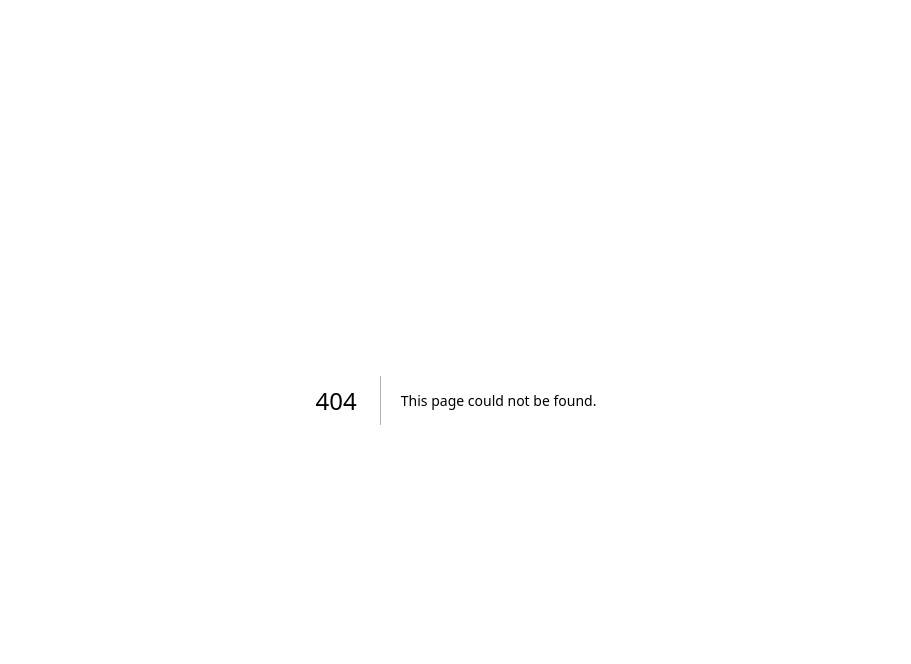
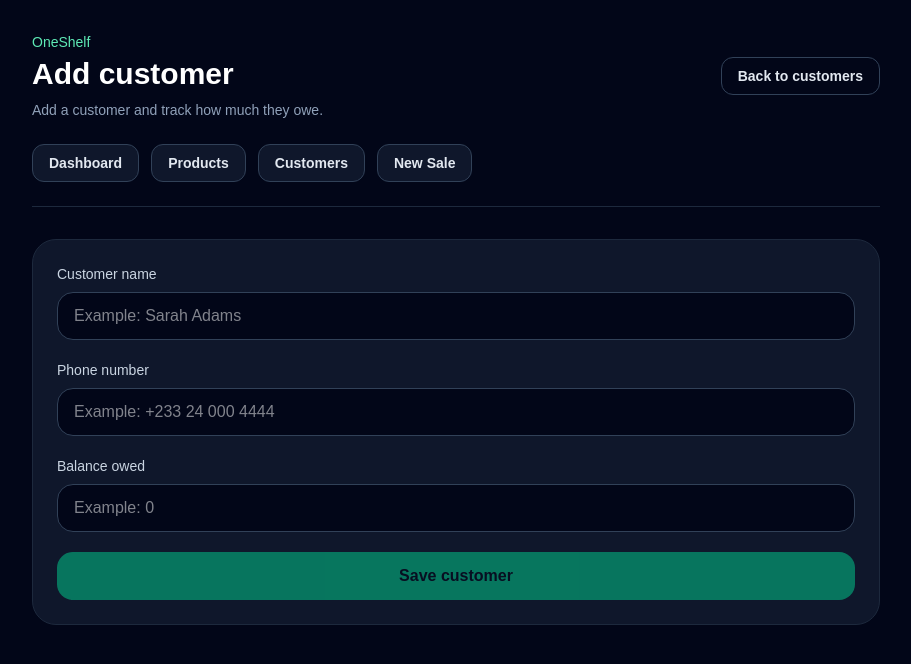
Before and after one commit to Jerox-A/oneshelf, a Next.js app: page /customers/new in a window 1280 px wide. Before the commit this address had no page. Shown: the top 664 px of the page, without its empty margins (184-1095 px from the left). Built offline with nearby package versions, Linux system fonts and the light colour scheme.

Commit message:
Add customers database pages

```diff
--- /dev/null
+++ b/app/customers/new/page.tsx
@@ -0,0 +1,121 @@
+"use client";
+
+import { useState } from "react";
+import { useRouter } from "next/navigation";
+import AppNav from "@/components/AppNav";
+import { supabase } from "@/lib/supabase";
+
+export default function NewCustomerPage() {
+  const router = useRouter();
+
+  const [name, setName] = useState("");
+  const [phone, setPhone] = useState("");
+  const [balanceOwed, setBalanceOwed] = useState("");
+  const [saving, setSaving] = useState(false);
+  const [errorMessage, setErrorMessage] = useState("");
+
+  async function handleSaveCustomer() {
+    setSaving(true);
+    setErrorMessage("");
+
+    const { error } = await supabase.from("customers").insert({
+      name,
+      phone,
+      balance_owed: Number(balanceOwed) || 0,
+      last_purchase_at: new Date().toISOString(),
+    });
+
+    setSaving(false);
+
+    if (error) {
+      setErrorMessage(error.message);
+      return;
+    }
+
+    router.push("/customers");
+    router.refresh();
+  }
+
+  return (
+    <main className="min-h-screen bg-slate-950 text-white">
+      <div className="mx-auto max-w-4xl px-6 py-8">
+        <header className="border-b border-slate-800 pb-6">
+          <div className="flex flex-col gap-4 sm:flex-row sm:items-center sm:justify-between">
+            <div>
+              <p className="text-sm text-emerald-300">OneShelf</p>
+              <h1 className="mt-1 text-3xl font-bold">Add customer</h1>
+              <p className="mt-2 text-sm text-slate-400">
+                Add a customer and track how much they owe.
+              </p>
+            </div>
+
+            <a
+              href="/customers"
+              className="rounded-xl border border-slate-700 px-4 py-2 text-sm font-semibold text-slate-200"
+            >
+              Back to customers
+            </a>
+          </div>
+
+          <AppNav />
+        </header>
+
+        <section className="mt-8 rounded-3xl border border-slate-800 bg-slate-900 p-6">
+          <div className="grid gap-5">
+            <label className="grid gap-2">
+              <span className="text-sm font-medium text-slate-300">
+                Customer name
+              </span>
+              <input
+                value={name}
+                onChange={(event) => setName(event.target.value)}
+                placeholder="Example: Sarah Adams"
+                className="h-12 rounded-2xl border border-slate-700 bg-slate-950 px-4 text-white outline-none focus:border-emerald-400"
+              />
+            </label>
+
+            <label className="grid gap-2">
+              <span className="text-sm font-medium text-slate-300">
+                Phone number
+              </span>
+              <input
+                value={phone}
+                onChange={(event) => setPhone(event.target.value)}
+                placeholder="Example: +233 24 000 4444"
+                className="h-12 rounded-2xl border border-slate-700 bg-slate-950 px-4 text-white outline-none focus:border-emerald-400"
+              />
+            </label>
+
+            <label className="grid gap-2">
+              <span className="text-sm font-medium text-slate-300">
+                Balance owed
+              </span>
+              <input
+                type="number"
+                value={balanceOwed}
+                onChange={(event) => setBalanceOwed(event.target.value)}
+                placeholder="Example: 0"
+                className="h-12 rounded-2xl border border-slate-700 bg-slate-950 px-4 text-white outline-none focus:border-emerald-400"
+              />
+            </label>
+
+            {errorMessage ? (
+              <div className="rounded-2xl border border-red-500/30 bg-red-500/10 p-4 text-sm text-red-300">
+                {errorMessage}
+              </div>
+            ) : null}
+
+            <button
+              type="button"
+              onClick={handleSaveCustomer}
+              disabled={saving || !name}
+              className="h-12 rounded-2xl bg-emerald-400 font-semibold text-slate-950 hover:bg-emerald-300 disabled:cursor-not-allowed disabled:opacity-50"
+            >
+              {saving ? "Saving..." : "Save customer"}
+            </button>
+          </div>
+        </section>
+      </div>
+    </main>
+  );
+}
--- a/app/customers/page.tsx
+++ b/app/customers/page.tsx
@@ -1,65 +1,63 @@
 import AppNav from "@/components/AppNav";
-const customers = [
-    {
-      name: "Mary Johnson",
-      phone: "+234 801 234 5678",
-      owed: "$4",
-      lastPurchase: "Rice x 2",
-      status: "Owes money",
-    },
-    {
-      name: "John Mensah",
-      phone: "+233 24 555 0192",
-      owed: "$0",
-      lastPurchase: "Soap x 3",
-      status: "Paid",
-    },
-    {
-      name: "Amina Yusuf",
-      phone: "+234 809 876 5432",
-      owed: "$12",
-      lastPurchase: "Sugar x 1",
-      status: "Owes money",
-    },
-    {
-      name: "David Okoro",
-      phone: "+234 802 111 9090",
-      owed: "$0",
-      lastPurchase: "Cooking Oil x 1",
-      status: "Paid",
-    },
-  ];
+import { supabase } from "@/lib/supabase";
 
-  export default function CustomersPage() {
-    const totalCustomers = customers.length;
-    const owingCustomers = customers.filter(
-      (customer) => customer.status === "Owes money"
+type Customer = {
+  id: string;
+  name: string;
+  phone: string | null;
+  balance_owed: number;
+  last_purchase_at: string | null;
+};
+
+export const dynamic = "force-dynamic";
+
+export default async function CustomersPage() {
+  const { data: customers, error } = await supabase
+    .from("customers")
+    .select("*")
+    .order("created_at", { ascending: false });
+
+  if (error) {
+    return (
+      <main className="min-h-screen bg-slate-950 p-8 text-white">
+        <p>Could not load customers.</p>
+        <p className="mt-2 text-sm text-red-300">{error.message}</p>
+      </main>
+    );
+  }
+
+  const customerList = (customers || []) as Customer[];
+
+  const totalCustomers = customerList.length;
+  const customersOwing = customerList.filter(
+    (customer) => Number(customer.balance_owed) > 0
   ).length;
+  const totalOwed = customerList.reduce(
+    (sum, customer) => sum + Number(customer.balance_owed || 0),
+    0
+  );
 
   return (
     <main className="min-h-screen bg-slate-950 text-white">
       <div className="mx-auto max-w-6xl px-6 py-8">
-          <header className="flex flex-col gap-4 border-b border-slate-800 pb-6 sm:flex-row sm:items-center sm:justify-between">
+        <header className="border-b border-slate-800 pb-6">
+          <div className="flex flex-col gap-4 sm:flex-row sm:items-center sm:justify-between">
             <div>
               <p className="text-sm text-emerald-300">OneShelf</p>
               <h1 className="mt-1 text-3xl font-bold">Customers</h1>
               <p className="mt-2 text-sm text-slate-400">
-                Track repeat customers, balances, and payment history.
+                Track customer balances, phone numbers, and who still owes you.
               </p>
             </div>
 
-            <div className="flex gap-3">
             <a
-                href="/dashboard"
-                className="rounded-xl border border-slate-700 px-4 py-2 text-sm font-semibold text-slate-200"
+              href="/customers/new"
+              className="rounded-xl bg-emerald-400 px-4 py-2 text-sm font-semibold text-slate-950"
             >
-                Dashboard
+              Add customer
             </a>
+          </div>
 
-              <button className="rounded-xl bg-emerald-400 px-4 py-2 text-sm font-semibold text-slate-950">
-                Add customer
-              </button>
-            </div>
           <AppNav />
         </header>
 
@@ -72,22 +70,29 @@ const customers = [
           <div className="rounded-2xl border border-slate-800 bg-slate-900 p-5">
             <p className="text-sm text-slate-400">Customers owing</p>
             <p className="mt-3 text-3xl font-bold text-amber-300">
-                {owingCustomers}
+              {customersOwing}
             </p>
           </div>
 
           <div className="rounded-2xl border border-slate-800 bg-slate-900 p-5">
             <p className="text-sm text-slate-400">Total owed</p>
-              <p className="mt-3 text-3xl font-bold">$16</p>
+            <p className="mt-3 text-3xl font-bold">${totalOwed}</p>
           </div>
         </section>
 
         <section className="mt-8 rounded-2xl border border-slate-800 bg-slate-900 p-5">
-            <div className="flex items-center justify-between">
+          <div className="flex items-center justify-between gap-4">
+            <div>
               <h2 className="text-lg font-semibold">Customer list</h2>
-              <p className="text-sm text-slate-400">
-                Simple credit tracking for small shops
-              </p>
+              <p className="text-sm text-slate-400">Loaded from Supabase</p>
+            </div>
+
+            <a
+              href="/customers/new"
+              className="rounded-xl bg-emerald-400 px-4 py-2 text-sm font-semibold text-slate-950"
+            >
+              Add customer
+            </a>
           </div>
 
           <div className="mt-5 overflow-hidden rounded-xl border border-slate-800">
@@ -96,53 +101,40 @@ const customers = [
                 <tr>
                   <th className="px-4 py-3">Customer</th>
                   <th className="px-4 py-3">Phone</th>
-                    <th className="px-4 py-3">Last purchase</th>
-                    <th className="px-4 py-3">Owed</th>
+                  <th className="px-4 py-3">Balance owed</th>
                   <th className="px-4 py-3">Status</th>
-                    <th className="px-4 py-3">Action</th>
                 </tr>
               </thead>
 
               <tbody>
-                  {customers.map((customer) => (
-                    <tr
-                      key={customer.phone}
-                      className="border-t border-slate-800"
-                    >
+                {customerList.map((customer) => {
+                  const owesMoney = Number(customer.balance_owed) > 0;
+
+                  return (
+                    <tr key={customer.id} className="border-t border-slate-800">
                       <td className="px-4 py-3 font-semibold">
                         {customer.name}
                       </td>
                       <td className="px-4 py-3 text-slate-300">
-                        {customer.phone}
-                      </td>
-                      <td className="px-4 py-3 text-slate-300">
-                        {customer.lastPurchase}
+                        {customer.phone || "No phone"}
                       </td>
                       <td className="px-4 py-3 text-amber-300">
-                        {customer.owed}
+                        ${customer.balance_owed}
                       </td>
                       <td className="px-4 py-3">
-                        {customer.status === "Paid" ? (
-                          <span className="rounded-full bg-emerald-400/10 px-3 py-1 text-xs font-semibold text-emerald-300">
-                            Paid
-                          </span>
-                        ) : (
+                        {owesMoney ? (
                           <span className="rounded-full bg-amber-400/10 px-3 py-1 text-xs font-semibold text-amber-300">
                             Owes money
                           </span>
+                        ) : (
+                          <span className="rounded-full bg-emerald-400/10 px-3 py-1 text-xs font-semibold text-emerald-300">
+                            Clear
+                          </span>
                         )}
                       </td>
-                      <td className="px-4 py-3">
-                        <a
-                          href={`https://wa.me/${customer.phone.replace(/\D/g, "")}`}
-                          target="_blank"
-                          className="text-emerald-300 underline"
-                        >
-                          WhatsApp
-                        </a>
-                      </td>
                     </tr>
-                  ))}
+                  );
+                })}
               </tbody>
             </table>
           </div>
```
Lines whose indentation alone changed are shown as unchanged.
